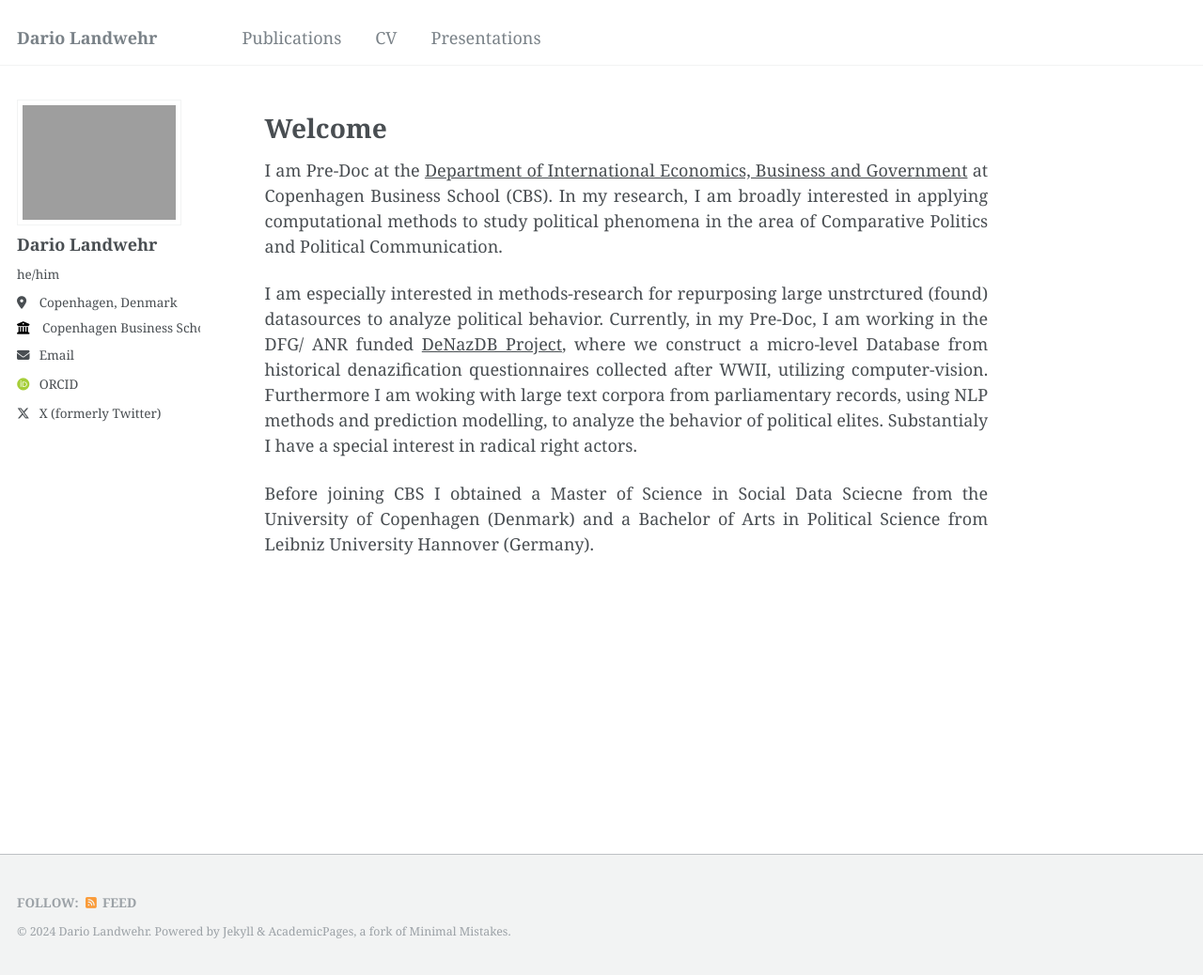
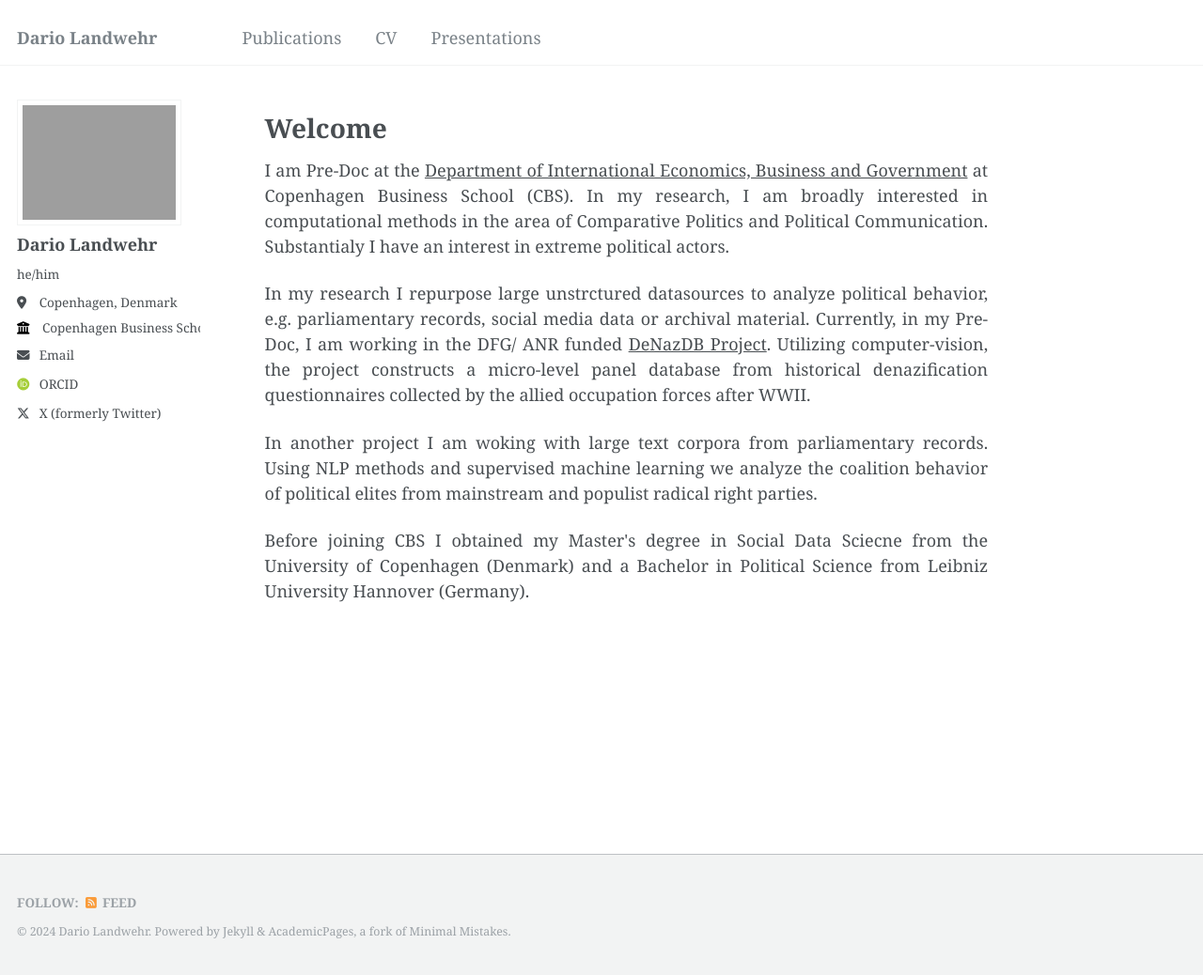
Before and after one commit to DarioLandwehr/DarioLandwehr.github.io, a Jekyll site: the page built from _pages/about.md, in a window 1280 px wide and 1038 px high. Shown: the whole window at 94% size. Built offline with Jekyll 4.4.1, drawn with Linux system fonts in a browser that asks for light colours; some web fonts are replaced.

Commit message:
Update about.md

```diff
--- a/_pages/about.md
+++ b/_pages/about.md
@@ -9,8 +9,10 @@ redirect_from:
 
 Welcome
 ===============
-<p style='text-align: justify;'> I am Pre-Doc at the <a href="https://www.cbs.dk/en/research/departments-and-centres/department-of-international-economics-government-and-business/staff/dregb">Department of International Economics, Business and Government</a> at Copenhagen Business School (CBS). In my research, I am broadly interested in applying computational methods to study political phenomena in the area of Comparative Politics and Political Communication. </p>
+<p style='text-align: justify;'> I am Pre-Doc at the <a href="https://www.cbs.dk/en/research/departments-and-centres/department-of-international-economics-government-and-business/staff/dregb">Department of International Economics, Business and Government</a> at Copenhagen Business School (CBS). In my research, I am broadly interested in computational methods in the area of Comparative Politics and Political Communication. Substantialy I have an interest in extreme political actors. </p>
 
-<p style='text-align: justify;'> I am especially interested in methods-research for repurposing large unstrctured (found) datasources to analyze political behavior. Currently, in my Pre-Doc, I am working in the DFG/ ANR funded <a href="https://www.janstuckatz.com/denazdb">DeNazDB Project</a>, where we construct a micro-level Database from historical denazification questionnaires collected after WWII, utilizing computer-vision. Furthermore I am woking with large text corpora from parliamentary records, using NLP methods and prediction modelling, to analyze the behavior of political elites. Substantialy I have a special interest in radical right actors. </p>
+<p style='text-align: justify;'> In my research I repurpose large unstrctured datasources to analyze political behavior, e.g. parliamentary records, social media data or archival material. Currently, in my Pre-Doc, I am working in the DFG/ ANR funded <a href="https://www.janstuckatz.com/denazdb">DeNazDB Project</a>. Utilizing computer-vision, the project constructs a micro-level panel database from historical denazification questionnaires collected by the allied occupation forces after WWII.</p>
 
-<p style='text-align: justify;'> Before joining CBS I obtained a Master of Science in Social Data Sciecne from the University of Copenhagen (Denmark) and a Bachelor of Arts in Political Science from Leibniz University Hannover (Germany). </p>
+<p style='text-align: justify;'> In another project I am woking with large text corpora from parliamentary records. Using NLP methods and supervised machine learning we analyze the coalition behavior of political elites from mainstream and populist radical right parties. </p>
+
+<p style='text-align: justify;'> Before joining CBS I obtained my Master's degree in Social Data Sciecne from the University of Copenhagen (Denmark) and a Bachelor in Political Science from Leibniz University Hannover (Germany). </p>
```
